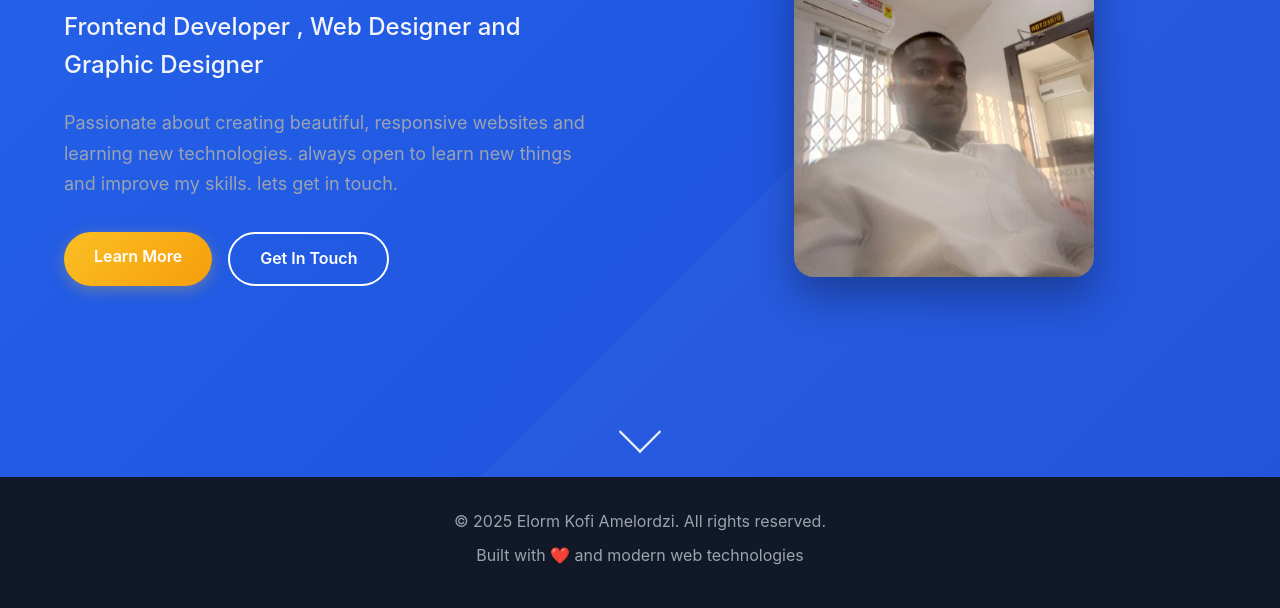
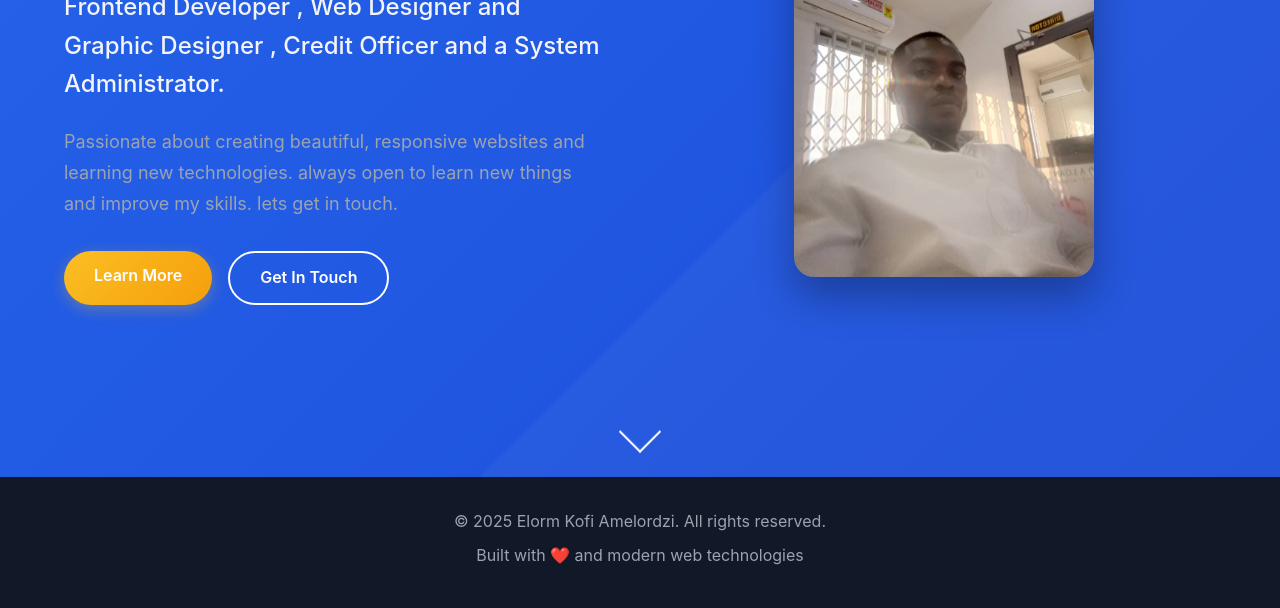
Before and after one commit to humptydumpty-git/ElormAmelordzi, a website: page index.html in a window 1280 px wide. Shown: the part 323-931 px from the top of the page. Drawn offline with Linux system fonts and the light colour scheme.

Commit message:
Update index.html

```diff
--- a/index.html
+++ b/index.html
@@ -93,7 +93,7 @@
                         Hi, I'm <span class="highlight">Elorm Kofi Amelordzi</span>
                     </h1>
                     <p class="hero-subtitle">
-                        Frontend Developer , Web Designer and Graphic Designer
+                        Frontend Developer , Web Designer and Graphic Designer , Credit Officer and a System Administrator.
                     </p>
                     <p class="hero-description">
                         Passionate about creating beautiful, responsive websites and learning new technologies.
```
